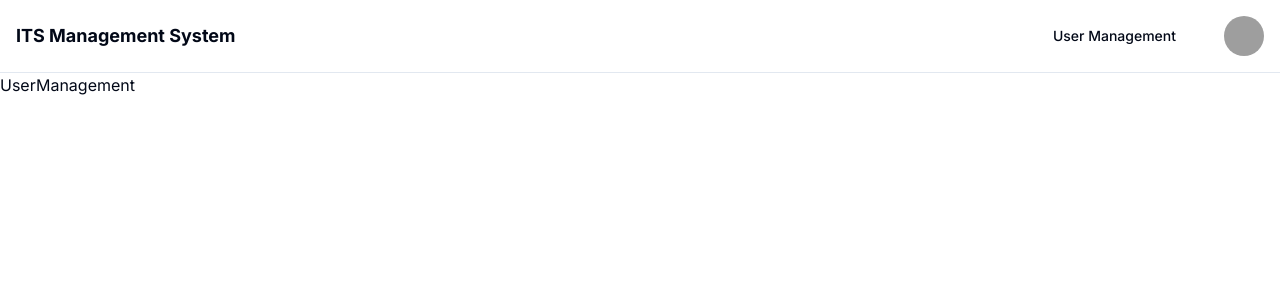
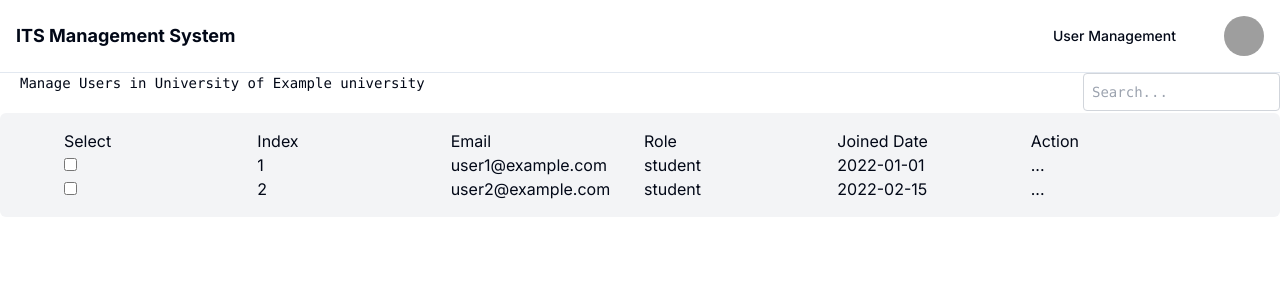
Before and after one commit to danielk0k/its-frontend-manager, a Next.js app: page /admin/user-management in a window 1280 px wide. Shown: the top 300 px of the page. Built offline with nearby package versions, Linux system fonts and the light colour scheme; no server answers; grey boxes are pictures that could not be loaded.

Commit message:
Added user management page together with mockData file and mockInstitutions file.

```diff
--- a/package.json
+++ b/package.json
@@ -20,9 +20,10 @@
     "clsx": "^2.1.0",
     "lucide-react": "^0.330.0",
     "next": "14.1.0",
-    "react": "^18",
+    "react": "^18.2.0",
     "react-dom": "^18",
     "react-hook-form": "^7.50.1",
+    "react-use": "^17.5.0",
     "tailwind-merge": "^2.2.1",
     "tailwindcss-animate": "^1.0.7",
     "zod": "^3.22.4"
--- /dev/null
+++ b/src/app/admin/user-management/mockData.ts
@@ -0,0 +1,16 @@
+// mockData.ts
+export const mockUsers = [
+  {
+    email: "user1@example.com",
+    role: "student",
+    joinedDate: "2022-01-01",
+    action: "Edit",
+  },
+  {
+    email: "user2@example.com",
+    role: "student",
+    joinedDate: "2022-02-15",
+    action: "Delete",
+  },
+  // Add more mock user data as needed
+];
--- /dev/null
+++ b/src/app/admin/user-management/mockInstitutions.ts
@@ -0,0 +1,13 @@
+// mockInstitutions.ts
+
+export interface Institution {
+  id: number;
+  name: string;
+}
+
+export const mockInstitutions: Institution[] = [
+  { id: 1, name: "University of Example" },
+  { id: 2, name: "Example State University" },
+  { id: 3, name: "Example Institute of Technology" },
+  { id: 4, name: "Example Community College" },
+];
--- a/src/app/admin/user-management/page.tsx
+++ b/src/app/admin/user-management/page.tsx
@@ -1,7 +1,163 @@
-import React from 'react'
+'use client';
+import Image from "next/image";
+import { useState, useEffect } from "react";
+//import TopPanel from './TopPanel';
+import { mockUsers } from './mockData';
+import { mockInstitutions } from './mockInstitutions';
+import NavigationBar from "@/components/navigation-bar";
 
-export default function AdminUserManagement() {
+
+interface User {
+  email: string;
+  role: string;
+  joinedDate: string;
+  action: string;
+}
+
+const user_management_view: React.FC = () => {
+  //const [institution, setInstitution] = useState("Your Institution");
+  const [institution, setInstitution] = useState(mockInstitutions[0].name);
+  //const [users, setUsers] = useState<User[]>([]);   //dont delete this line
+  const [users, setUsers] = useState(mockUsers);
+  const [selectedUsers, setSelectedUsers] = useState<User[]>([]);
+  const [searchQuery, setSearchQuery] = useState<string>("");
+  const [selectedEllipsisIndex, setSelectedEllipsisIndex] = useState<number | null>(null);
+  //const [dropdownZIndex, setDropdownZIndex] = useState<number>(-1);
+
+  //for checkbox
+  const toggleUserSelection = (user: User) => {
+    const isSelected = selectedUsers.some(selectedUser => selectedUser.email === user.email);
+    if (isSelected) {
+      setSelectedUsers(selectedUsers.filter(selectedUser => selectedUser.email !== user.email));
+    } else {
+      setSelectedUsers([...selectedUsers, user]);
+    }
+  };
+
+  //for the Ellipsis button in each row
+  const handleEllipsisClick = (index: number) => {
+    setSelectedEllipsisIndex(selectedEllipsisIndex === index ? null : index);
+    //setDropdownZIndex(selectedEllipsisIndex === index ? -1 : 999);
+  };
+
+  const handleDeleteUser = async (email: string) => {
+    try {
+      await fetch(`your_backend_api_url_here/${email}`, {
+        method: 'DELETE',
+      });
+      setUsers(users.filter(user => user.email !== email));
+    } catch (error) {
+      console.error("Error deleting user:", error);
+    }
+  };
+
+  const handlePromoteUser = (email: string) => {
+    const updatedUsers = users.map(user => {
+      if (user.email === email && user.role === "student") {
+        return { ...user, role: "tutor" };
+      }
+      return user;
+    });
+    setUsers(updatedUsers);
+  };
+
+  //for search bar
+  const filteredUsers = users.filter(user =>
+    user.email.toLowerCase().includes(searchQuery.toLowerCase())
+  );
+
+  // Fetch user data from backend API
+  useEffect(() => {
+    fetchUserData();
+  }, []);
+
+  // Fetch user data from backend API
+  const fetchUserData = async () => {
+    try {
+      const response = await fetch("your_backend_api_url_here");
+      if (response.ok) {
+        const userData = await response.json();
+        setUsers(userData); // Set fetched user data to state
+      } else {
+        console.error("Failed to fetch user data");
+      }
+    } catch (error) {
+      console.error("Error fetching user data:", error);
+    }
+  };
+
   return (
-    <div>UserManagement</div>
-  )
+    <div>
+
+      <main className="flex min-h-screen flex-col">
+        <div className="z-10 max-w-5xl w-full justify-start font-mono text-sm lg:flex">
+          <div className="absolute left-5 top-18">
+            <p>
+              Manage Users in {institution} university
+            </p>
+          </div>
+          <div className="">
+            <div className="absolute right-0 top-18">
+              <input
+                type="text"
+                placeholder="Search..."
+                value={searchQuery}
+                onChange={(e) => setSearchQuery(e.target.value)}
+                className="p-2 border border-gray-300 rounded"
+              />
+            </div>
+          </div>
+        </div>
+        {/* Rectangle Box containing users data */}
+        <div className="w-full bg-gray-100 p-4 rounded-md mt-10">
+          <div className="max-w-6xl mx-auto">
+            <div className="grid grid-cols-6 gap-2">
+              <div>Select</div>
+              <div>Index</div>
+              <div>Email</div>
+              <div>Role</div>
+              <div>Joined Date</div>
+              <div>Action</div>
+            </div>
+            {filteredUsers.map((user, index) => (
+              <div key={index} className="grid grid-cols-6 gap-2">
+                <div>
+                  <input
+                    type="checkbox"
+                    checked={selectedUsers.some(selectedUser => selectedUser.email === user.email)}
+                    onChange={() => toggleUserSelection(user)}
+                  />
+                </div>
+                <div>{index + 1}</div>
+                <div>{user.email}</div>
+                <div>{user.role}</div>
+                <div>{user.joinedDate}</div>
+
+                <div style={{ position: 'relative', display: 'inline-block' }}>
+                  <div onClick={() => handleEllipsisClick(index)} style={{ cursor: 'pointer' }}>
+                      {selectedEllipsisIndex === index ? '▲' : '...'}
+                  </div>
+                  {selectedEllipsisIndex === index && (
+                    <div style={{ position: 'absolute', top: '20px', left: '0', background: 'white', border: '1px solid black', padding: '5px', zIndex: 999 }}>
+                      <div style={{ border: '1px solid black', padding: '5px', backgroundColor: 'white' }}>
+                        <button onClick={() => handlePromoteUser(user.email)} style={{ display: 'block', marginBottom: '5px' }}>Promote</button>
+                      </div>
+                      <div style={{ border: '1px solid black', padding: '5px', backgroundColor: 'white' }}>
+                        <button onClick={() => handleDeleteUser(user.email)}>Delete</button>
+                      </div>
+                    </div>
+                  )}
+                </div>
+              </div>
+
+            ))}
+          </div>
+        </div>
+      </main>
+    </div>
+
+
+  );
 }
+
+export default user_management_view;
```
Also changed, not shown: 1 other file (tests, documents, lock files or other folders).
